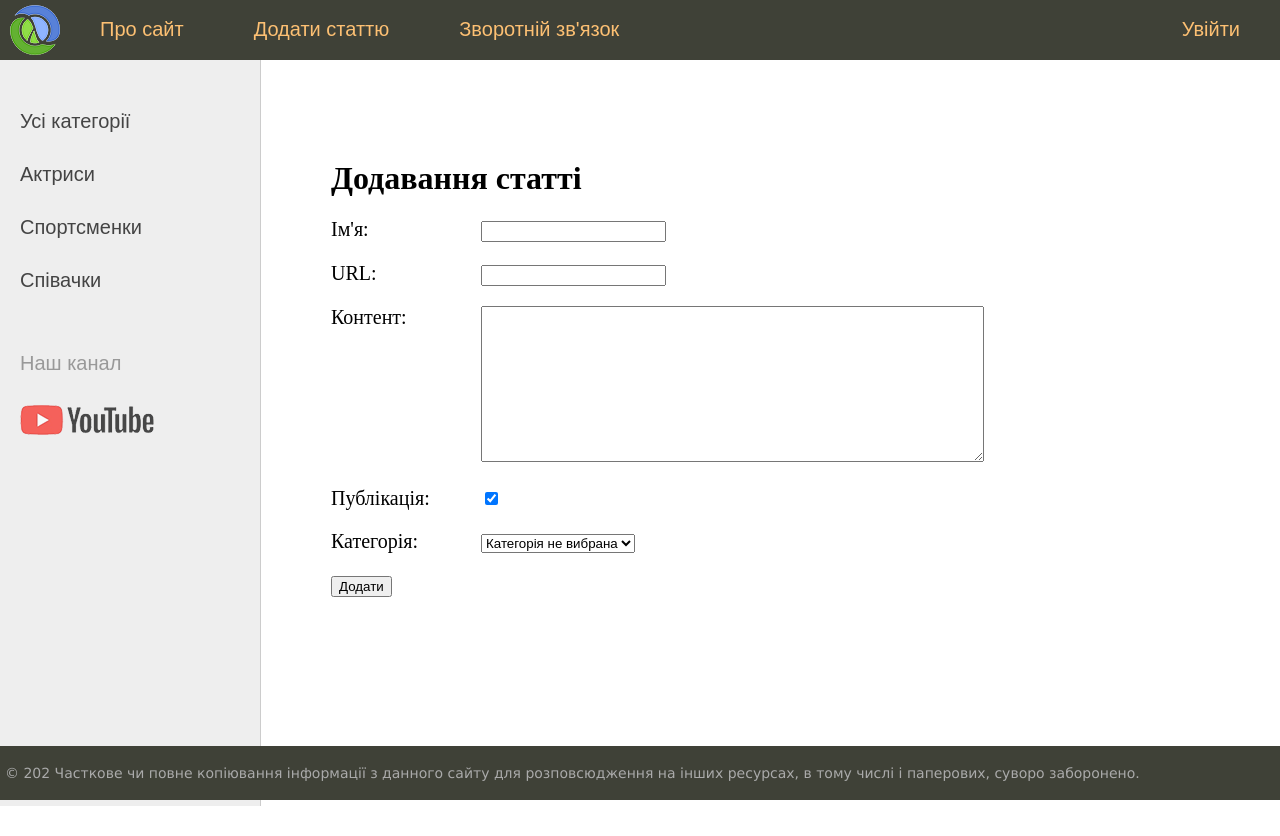
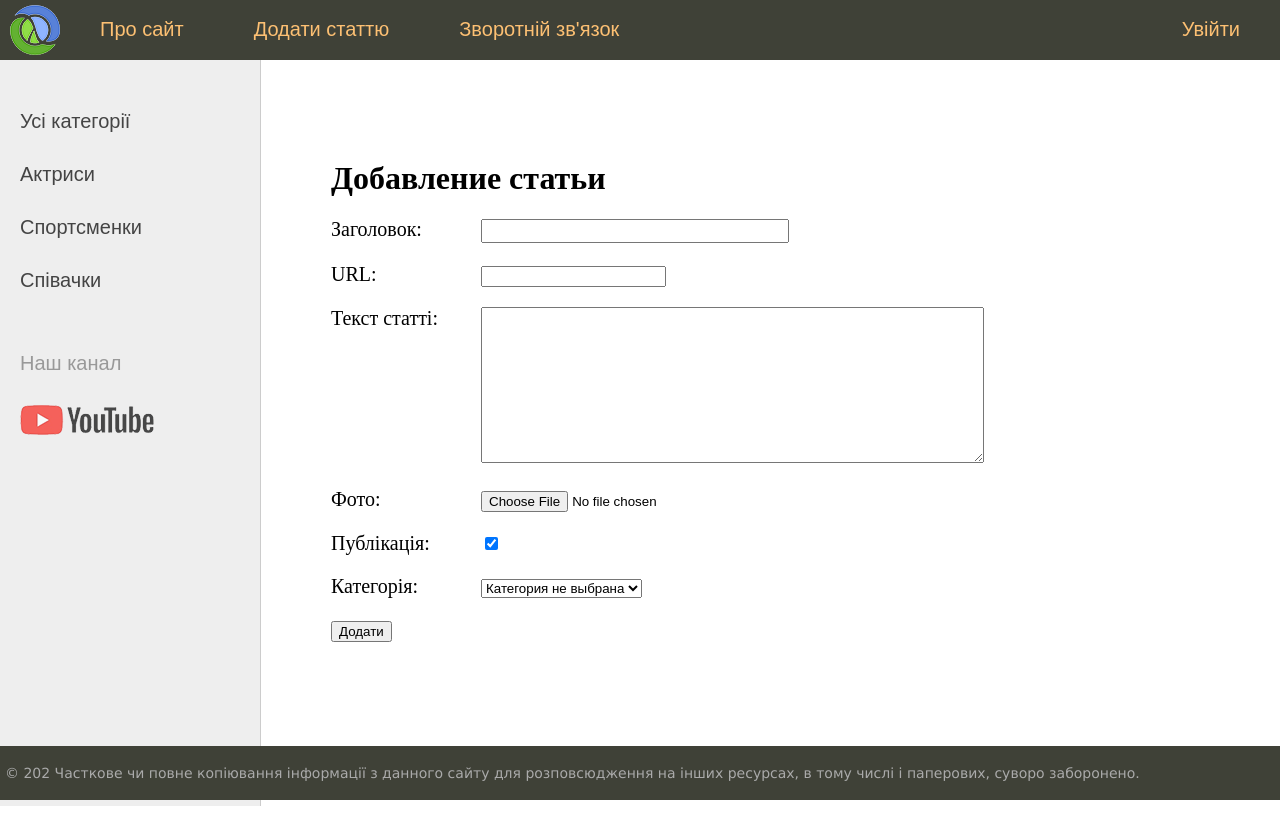
Before and after one commit to TurchinskiyD/djsite, a Django app: page /add_page in a window 1280 px wide. Run offline with Django 4.2, Linux system fonts and the light colour scheme; data comes from the database, SQL or seed files in the repository; both versions use the stored data as it was after the commit.

Commit message:
add form connected with model

```diff
--- a/women/forms.py
+++ b/women/forms.py
@@ -1,10 +1,24 @@
 from django import forms
+from django.core.exceptions import ValidationError
+
 from .models import *
 
 
-class AddPostForm(forms.Form):
-    title = forms.CharField(max_length=255, label="Ім'я")
-    slug = forms.SlugField(max_length=255, label='URL')
-    content = forms.CharField(widget=forms.Textarea(attrs={'cols': 60, 'rows': 10}), label='Контент')
-    is_published = forms.BooleanField(label='Публікація', initial=True)
-    cat = forms.ModelChoiceField(queryset=Category.objects.all(), label='Категорія', empty_label='Категорія не вибрана')
+class AddPostForm(forms.ModelForm):
+    def __init__(self, *args, **kwargs):
+        super().__init__(*args, **kwargs)
+        self.fields['cat'].empty_label = "Категория не выбрана"
+
+    class Meta:
+        model = Women
+        fields = ['title', 'slug', 'content', 'photo', 'is_published', 'cat']
+        widgets = {
+            'title': forms.TextInput(attrs={'class': 'form-input'}),
+            'content': forms.Textarea(attrs={'cols': 60, 'rows': 10}),
+        }
+
+    def clean_title(self):
+        title = self.cleaned_data['title']
+        if len(title) > 200:
+            raise ValidationError("Довжина перевищує 200 символів")
+        return title
--- a/women/templates/women/addpage.html
+++ b/women/templates/women/addpage.html
@@ -2,12 +2,15 @@
 
 {% block content %}
 <h1>{{ title }}</h1>
-<form action="{% url 'add_page' %}" method="post">
+
+<form action="{% url 'add_page' %}" method="post" enctype="multipart/form-data">
     {% csrf_token %}
+
     <div class="form-error">{{ form.non_field_errors }}</div>
+
     {% for f in form %}
     <p><label class="form-label" for="{{ f.id_for_label }}">{{f.label}}: </label>{{ f }}</p>
-    <div class="form-error">{{ form.title.errors }}</div>
+    <div class="form-error">{{ f.errors }}</div>
     {% endfor %}
 
     <button type="submit">Додати</button>
--- a/women/views.py
+++ b/women/views.py
@@ -53,20 +53,13 @@ def login(request):
 
 def add_page(request):
     if request.method == 'POST':
-        form = AddPostForm(request.POST)
+        form = AddPostForm(request.POST, request.FILES)
         if form.is_valid():
-            try:
-                Women.objects.create(**form.cleaned_data)
-                return redirect('home')
-            except:
-                form.add_error(None, 'Помилка додавання посту')
+            form.save()
+            return redirect('home')
     else:
         form = AddPostForm()
-    return render(request, 'women/addpage.html', {
-        'form': form,
-        'menu': menu,
-        'title': "Додавання статті",
-    })
+    return render(request, 'women/addpage.html', {'form': form, 'menu': menu, 'title': 'Добавление статьи'})
 
 
 def show_post(request, post_slug):
```
Also changed, not shown: db.sqlite3.
